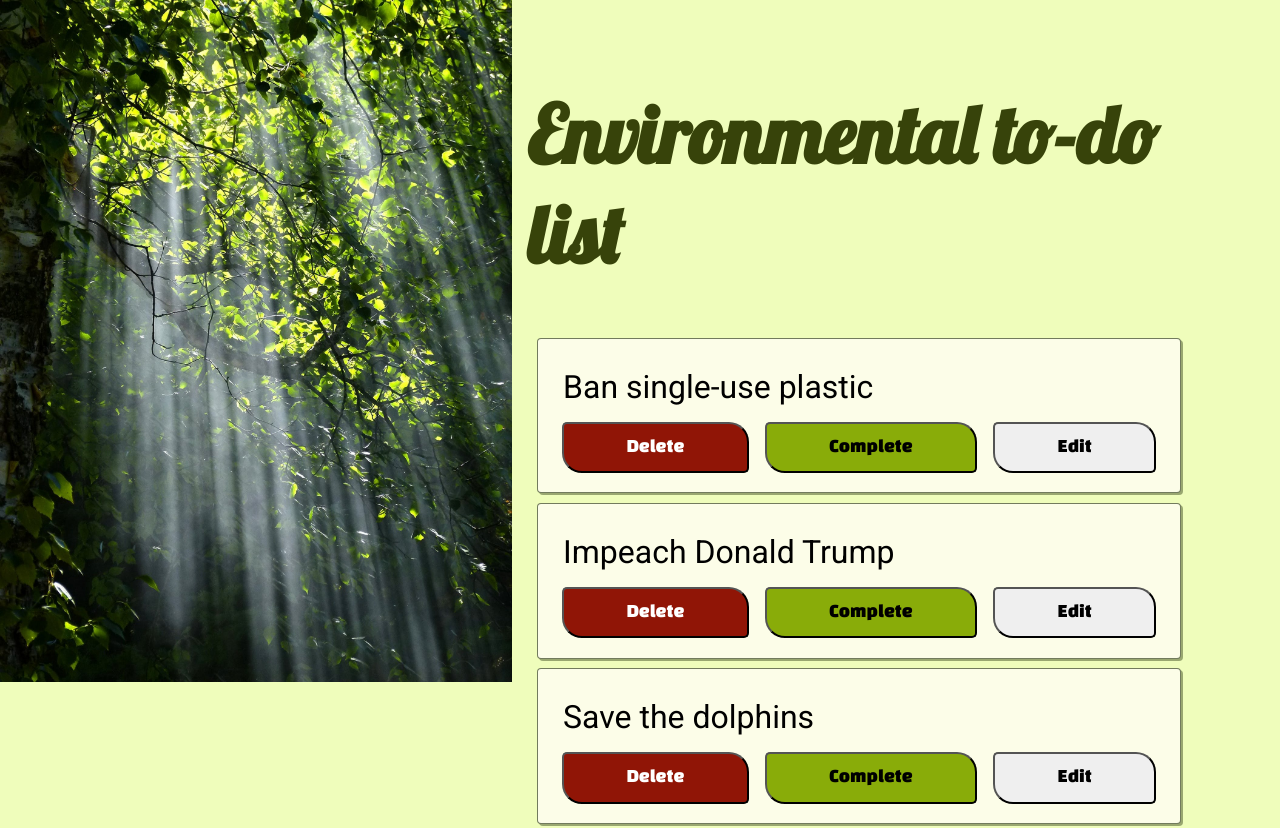
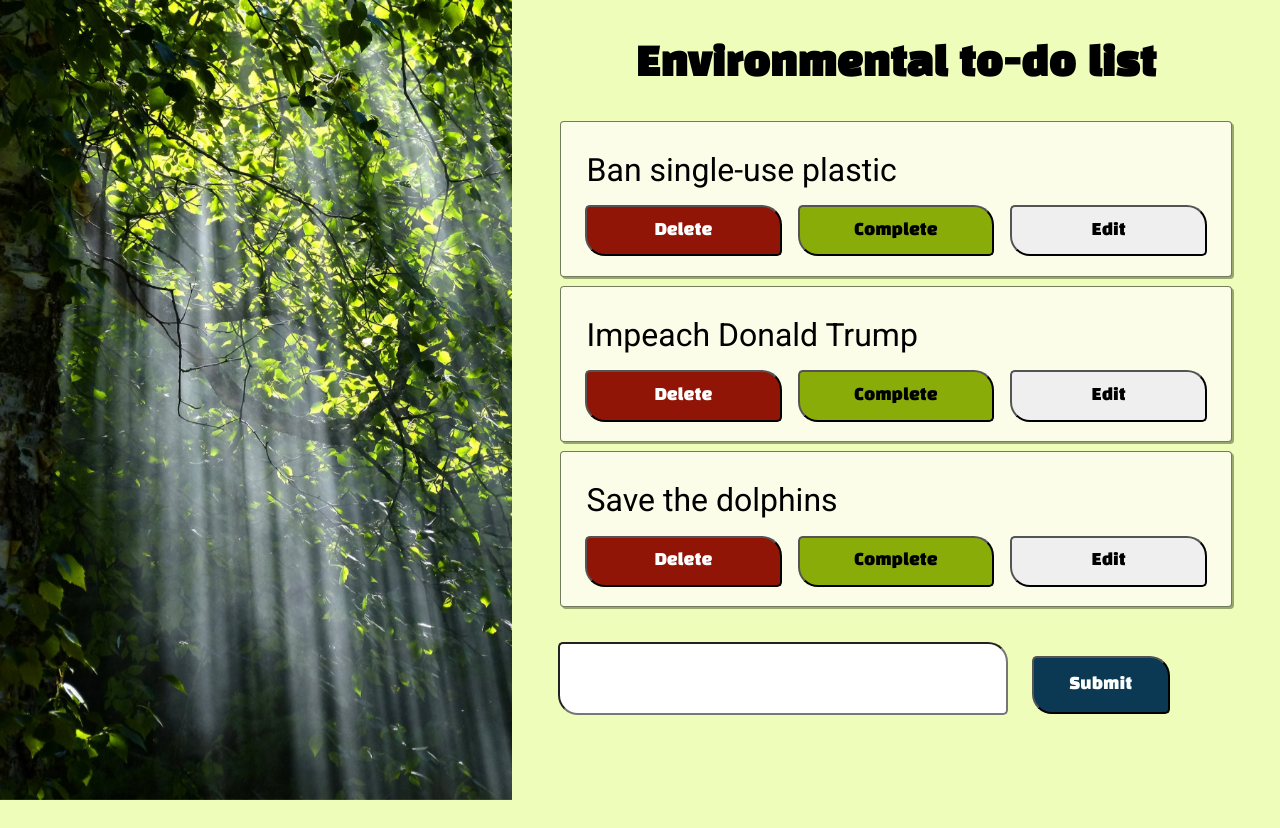
Before and after one commit to fac-17/MNOP-week2-to-do-app, a website: page index.html in a window 1280 px wide. Shown: the top 828 px of the page. After the commit the page ends 800 px from the top, so only its background shows below. Drawn offline with Linux system fonts and the light colour scheme.

Commit message:
Fixes some issues

```diff
--- a/dom.js
+++ b/dom.js
@@ -1,6 +1,3 @@
-// part 2 linking it all together
-// The function here is called an iife,
-// it keeps everything inside hidden from the rest of our application
 (function() {
   // This is the dom node where we will keep our todo
   var container = document.getElementById("todo-container");
@@ -15,74 +12,65 @@
   // This function takes a todo, it returns the DOM node representing that todo
 
   var createTodoNode = function(todo) {
-    var todoNode = document.createElement("li");
-    // var submitButton = input[type=submit].addEventListener('click', );
-    //var descriptionNode = `<span>${todo.description}</span>`;
+    let todoNode = document.createElement("li");
     let liSpan = document.createElement("SPAN");
     liSpan.textContent = `${todo.description}`;
-    var deleteButtonNode = document.createElement("button");
-    var markTodoButton = document.createElement("button");
-    var editTodoButton = document.createElement("button");
+    let deleteButtonNode = document.createElement("button");
+    let markTodoButton = document.createElement("button");
+    let editTodoButton = document.createElement("button");
     let editInput = document.createElement("input");
-    let saveButton = document.createElement("button");
-
+    //let saveButton = document.createElement("button");  We didn't get round to using this
     editInput.type = "text";
     editInput.display = "none";
     editInput.value = todo.description;
 
-    // this adds the delete button
-
+    // Add delete button start
     deleteButtonNode.addEventListener("click", function(event) {
       var newState = todoFunctions.deleteTodo(state, todo.id);
       update(newState);
     });
-    deleteButtonNode.innerHTML = "Delete";
+    deleteButtonNode.textContent = "Delete";
     deleteButtonNode.setAttribute("class", "deleteButton");
     todoNode.appendChild(deleteButtonNode);
-    // deleteButtonNode.setAttribute("class", "button");
+    // Add delete button end
 
-    //End of delete button
-
-    // add markTodo button
+    // Add markTodo button start
     markTodoButton.addEventListener("click", function(event) {
       let newState = todoFunctions.markTodo(state, todo.id);
       update(newState);
     });
-
-    markTodoButton.innerHTML = "Complete";
+    markTodoButton.textContent = "Complete";
     todoNode.appendChild(markTodoButton);
-    // markTodoButton.setAttribute("class", "button");
     markTodoButton.setAttribute("class", "completeButton");
     todoNode.setAttribute("class", "list-items");
+    // Add markTodo button end
 
-    //End mark todo
-
-    // add editTodo button
+    // // Add editTodo button start
     editTodoButton.addEventListener("click", function(event) {
       let newState = todoFunctions.editTodo(state, todo.id);
-
       update(newState);
     });
-
-    editTodoButton.innerHTML = "Edit";
+    editTodoButton.textContent = "Edit";
     todoNode.appendChild(editTodoButton);
     markTodoButton.setAttribute("class", "button");
     editTodoButton.setAttribute("class", "editButton");
     todoNode.setAttribute("class", "list-items");
-    // End edit
+    // Add editTodo button start
 
+    // If loop to check complete status
     if (todo.done) {
       liSpan.classList.add("liStriked");
-      markTodoButton.innerHTML = "Uncomplete";
+      markTodoButton.textContent = "Uncomplete";
       markTodoButton.setAttribute("id", "notComplete");
     }
     todoNode.appendChild(liSpan);
 
+    // If loop to attempt to edit item
     if (todo.edit) {
       liSpan.style.display = "none";
       editInput.display = "block";
       editInput.value = todo.description;
-      editTodoButton.innerHTML = "Save";
+      editTodoButton.textContent = "Save";
       todoNode.appendChild(editInput);
     } else if (!todo.edit && editInput.value !== todo.description) {
       liSpan.style.display = "block";
@@ -97,15 +85,10 @@
   // bind create todo form
   if (addTodoForm) {
     addTodoForm.addEventListener("submit", function(event) {
-      // https://developer.mozilla.org/en-US/docs/Web/Events/submit
-      // what does event.preventDefault do?
-      // what is inside event.target?
       event.preventDefault(); // Prevent page from reloading
-      var description = event.target.description.value; // event.target ....
+      var description = event.target.description.value;
       var newObj = { description: description, done: false, edit: false };
-
-      // hint: todoFunctions.addTodo
-      var newState = todoFunctions.addTodo(state, newObj); // ?? change this!
+      var newState = todoFunctions.addTodo(state, newObj);
       update(newState);
       event.target.description.value = "";
     });
@@ -125,7 +108,6 @@
       todoListNode.appendChild(createTodoNode(todo));
     });
 
-    // you may want to add a class for css
     container.replaceChild(todoListNode, container.firstChild);
   };
 
--- a/index.html
+++ b/index.html
@@ -1,7 +1,12 @@
-<!DOCTYPE html>
+<!DOCTYPE html lang="en-GB">
 <html>
   <head>
     <meta charset="utf-8" />
+    <meta name="description" content="environmental-themed to-do list" />
+    <meta name="keywords" content="to, do, list, environment, trees, earth" />
+    <meta name="author" content="Team Excellent" />
+    <meta name="viewport" content="width=device-width, initial-scale=1.0" />
+    <meta http-equiv="X-UA-Compatible" content="ie-edge" />
     <title>Environmental to-do list</title>
     <link rel="stylesheet" href="./style.css" />
     <link rel="normalize" href="./normalize.css" />
@@ -9,9 +14,10 @@
       href="https://fonts.googleapis.com/css?family=Black+Han+Sans|Lobster|Roboto&display=swap"
       rel="stylesheet"
     />
+    <link rel="icon" href="./recycle.png" />
   </head>
   <body class="body-grid">
-    <div class="image"></div>
+    <div class="image" alt="Image of a tree"></div>
     <div id="content">
       <h1>Environmental to-do list</h1>
       <div id="todo-container">
--- a/style.css
+++ b/style.css
@@ -17,12 +17,14 @@ body {
 
 button,
 input {
-  font-family: inherit; /* 1 */
-  font-size: 1rem; /* 1 */
-  line-height: 1.35; /* 1 */
-  margin: 0.2rem 0.5rem; /* 2 */
+  font-size: 1rem;
+  line-height: 1.35;
+  margin: 0.2rem 0.5rem;
   border-radius: 5px 20px 5px;
   padding: 0.8rem 0.8rem;
+}
+
+input {
   font-family: "Roboto", sans-serif;
 }
 
@@ -34,7 +36,6 @@ button {
 .body-grid {
   display: grid;
   grid-template-columns: 40% 60%;
-  font-family: "Black Han Sans", sans-serif;
 }
 
 .image {
@@ -46,13 +47,15 @@ button {
 }
 
 #content {
-  padding: 4% 2% 10% 2%;
+  padding: 2% 5%;
+  min-height: 100vh;
 }
 
 h1 {
-  font-size: 5rem;
-  color: #37430a;
-  font-family: "Lobster", cursive;
+  font-family: "Black Han Sans", sans-serif;
+  text-align: center;
+  font-size: 3vw;
+  color: black;
 }
 
 .liStriked {
@@ -67,7 +70,6 @@ h1 {
 [type="submit"] {
   color: white;
   width: 20%;
-  /* float: left; */
   font-family: "Black Han Sans", sans-serif;
   padding: 1rem;
   cursor: pointer;
@@ -89,7 +91,7 @@ h1 {
 /* --------------------------LIST AND LIST ELEMENTS  --------------------------*/
 
 ul {
-  padding: 0% 10% 0% 0;
+  padding: 0;
 }
 
 ul > li {
@@ -100,6 +102,7 @@ ul > li {
   grid-template-areas:
     "content content content"
     "delete complete edit";
+  grid-template-columns: 1fr 1fr 1fr;
 }
 
 .list-items {
```
Also changed, not shown: logic.js (+4 -17 lines), recycle.png (added), recycle.svg (added).
